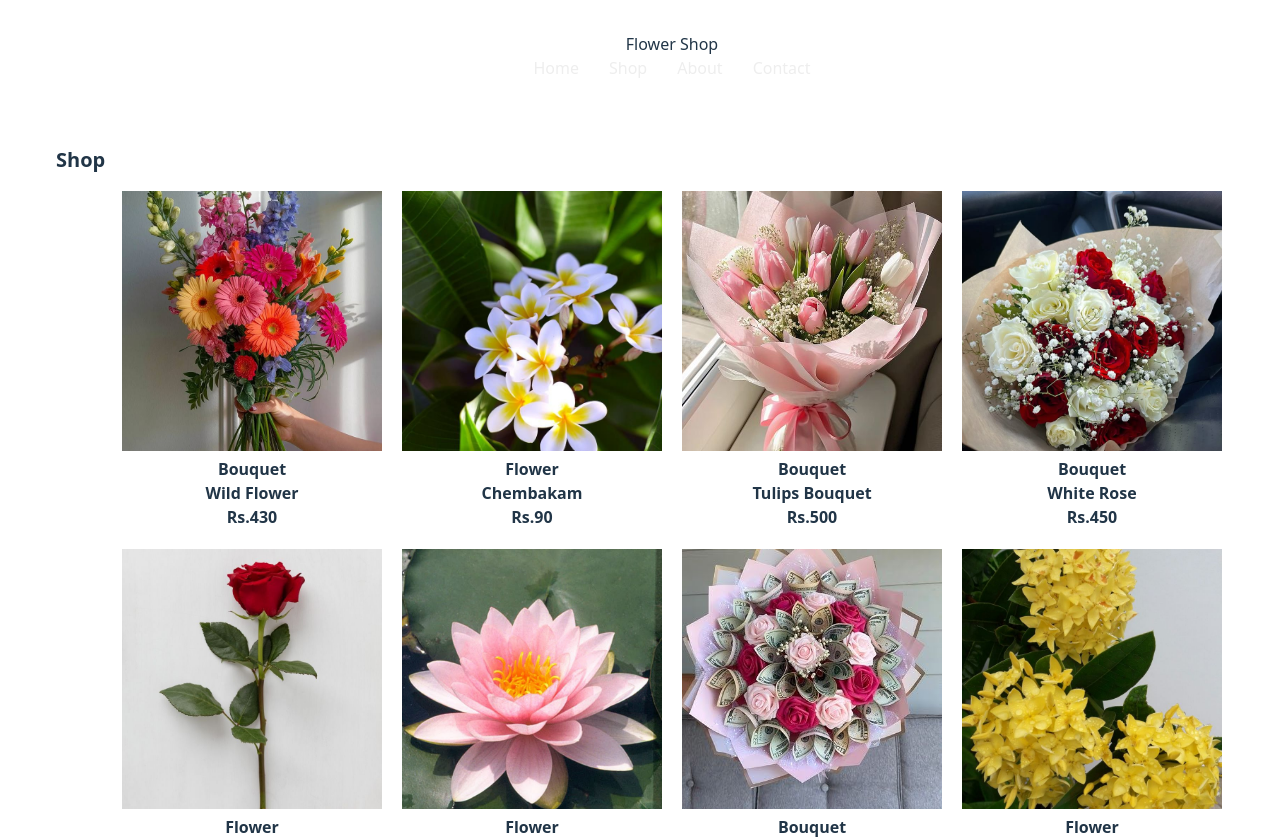
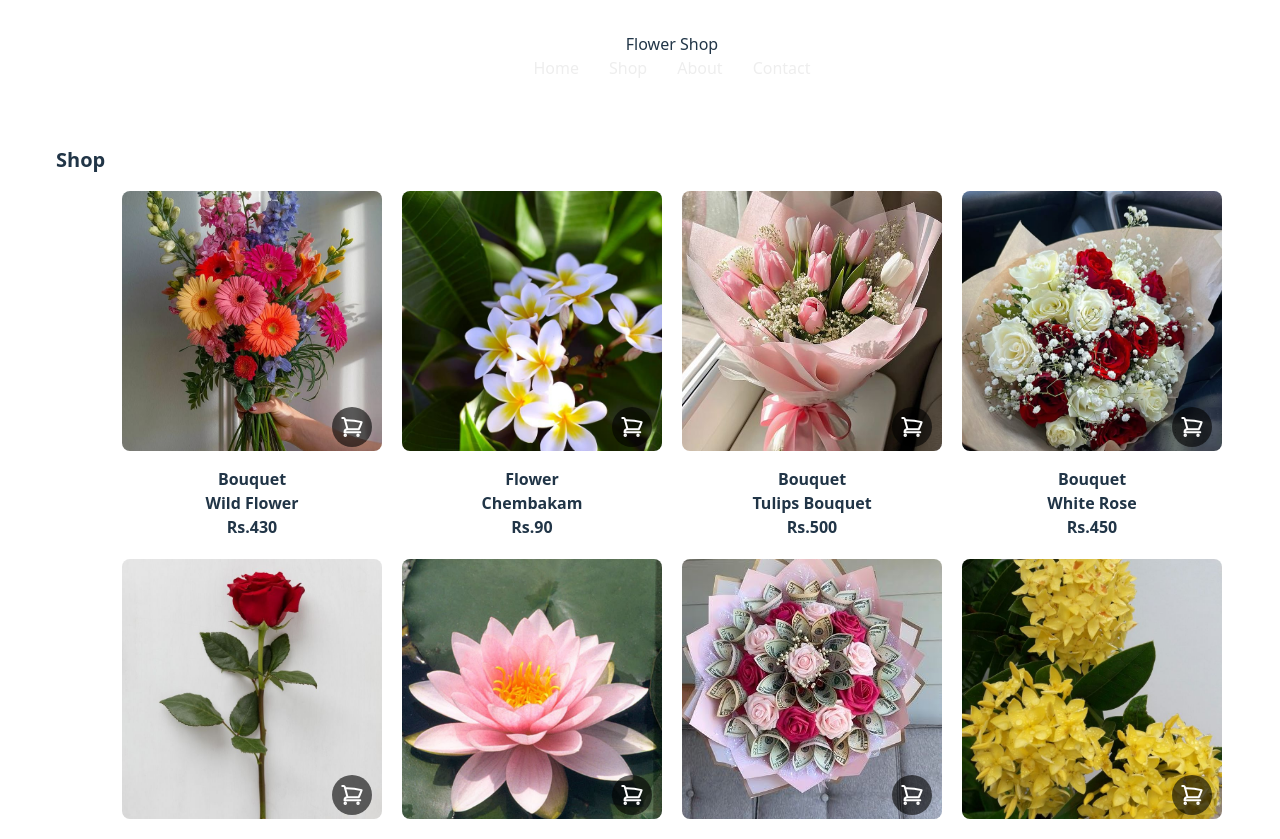
Before and after one commit to prajula255/blossom, a React (Vite) app: page /shop in a window 1280 px wide. Shown: the top 839 px of the page. Built offline with nearby package versions, Linux system fonts and the light colour scheme.

Commit message:
cart icon added in flowerlist page

```diff
--- a/src/components/footer.jsx
+++ b/src/components/footer.jsx
@@ -11,7 +11,8 @@ function FooterEg() {
             justifyContent: 'space-evenly',
             width: '100vw',
             boxSizing: 'border-box',
-            margin: '0'
+            margin: '0',
+            borderRadius: '10px',
         }}>
             <div style={{ margin: '5px 0', flex: '1 1 200px', minWidth: '200px' }}>
                 <h3 style={{ fontWeight: 'bold', marginBottom: '15px', fontFamily: "serif" }}>Blossom Bliss</h3>
--- a/src/pages/product/flowerList.jsx
+++ b/src/pages/product/flowerList.jsx
@@ -14,7 +14,7 @@ function FlowersList() {
         { id: 9, category: "Flower", name: "Dianthus barbatus", price: "Rs.150", image: "/purple.jpg" },
         { id: 10, category: "Bouquet", name: "Violet Dalia", price: "Rs.550", image: "/vilot.jpg" },
         { id: 11, category: "Flower", name: "Marigold", price: "Rs.200", image: "/mari.jpg" },
-        { id: 12, category: "Flower", name: " Wild Purple ", price: "Rs.60", image: "/pur.jpg" }
+        { id: 12, category: "Flower", name: "Wild Purple", price: "Rs.60", image: "/pur.jpg" }
     ];
 
     return (
@@ -31,9 +31,9 @@ function FlowersList() {
                     gap: "20px"
                 }}>
                     {flowers.map((flower) => (
-                        <li
-                            key={flower.id}
-                        >
+                        <li key={flower.id} style={{ position: "relative", textAlign: "center" }}>
+                            <div style={{ position: "relative", display: "inline-block" }}>
+
                                 <img
                                     src={flower.image}
                                     alt={flower.name}
@@ -41,9 +41,39 @@ function FlowersList() {
                                         width: "260px",
                                         height: "260px",
                                         objectFit: "cover",
+                                        borderRadius: "8px"
                                     }}
                                 />
-                            <span style={{ fontSize: "16px", fontWeight: "bold", marginTop: "10px" }}><br></br>
+                                <div
+                                    style={{
+                                        position: "absolute",
+                                        bottom: "10px",
+                                        right: "10px",
+                                        backgroundColor: "rgba(0, 0, 0, 0.6)",
+                                        padding: "8px",
+                                        borderRadius: "50%",
+                                        cursor: "pointer",
+                                        display: "flex",
+                                        justifyContent: "center",
+                                        alignItems: "center"
+                                    }}
+                                >
+                                    <svg
+                                        xmlns="http://www.w3.org/2000/svg"
+                                        fill="none"
+                                        viewBox="0 0 24 24"
+                                        strokeWidth="2"
+                                        stroke="white"
+                                        width="24"
+                                        height="24"
+                                    >
+                                        <path strokeLinecap="round" strokeLinejoin="round" d="M2.25 3h1.386c.51 0 .955.343 1.087.835l.383 1.437M7.5 14.25a3 3 0 0 0-3 3h15.75m-12.75-3h11.218c1.121-2.3 2.1-4.684 2.924-7.138a60.114 60.114 0 0 0-16.536-1.84M7.5 14.25 5.106 5.272M6 20.25a.75.75 0 1 1-1.5 0 .75.75 0 0 1 1.5 0Zm12.75 0a.75.75 0 1 1-1.5 0 .75.75 0 0 1 1.5 0Z" />
+                                    </svg>
+                                </div>
+
+                            </div>
+                            {/* Text */}
+                            <span style={{ fontSize: "16px", fontWeight: "bold", display: "block", marginTop: "10px" }}>
                                 {flower.category}<br /> {flower.name} <br /> {flower.price}
                             </span>
                         </li>
```
Lines whose indentation alone changed are shown as unchanged.
